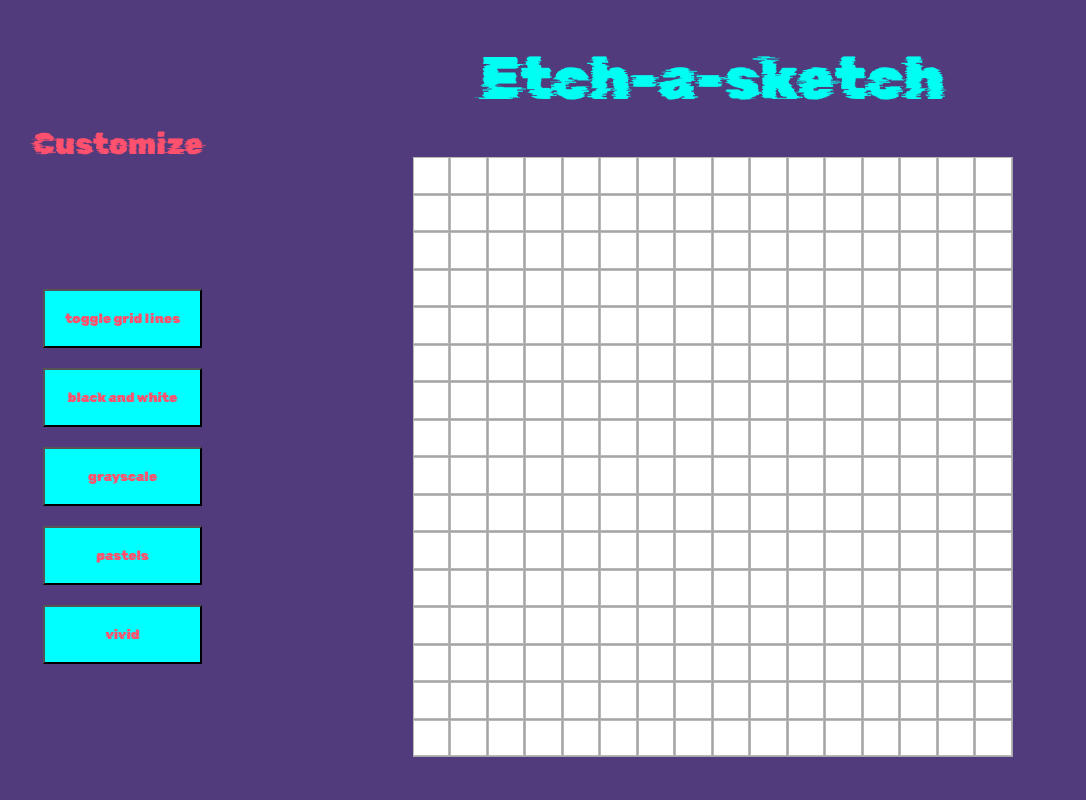
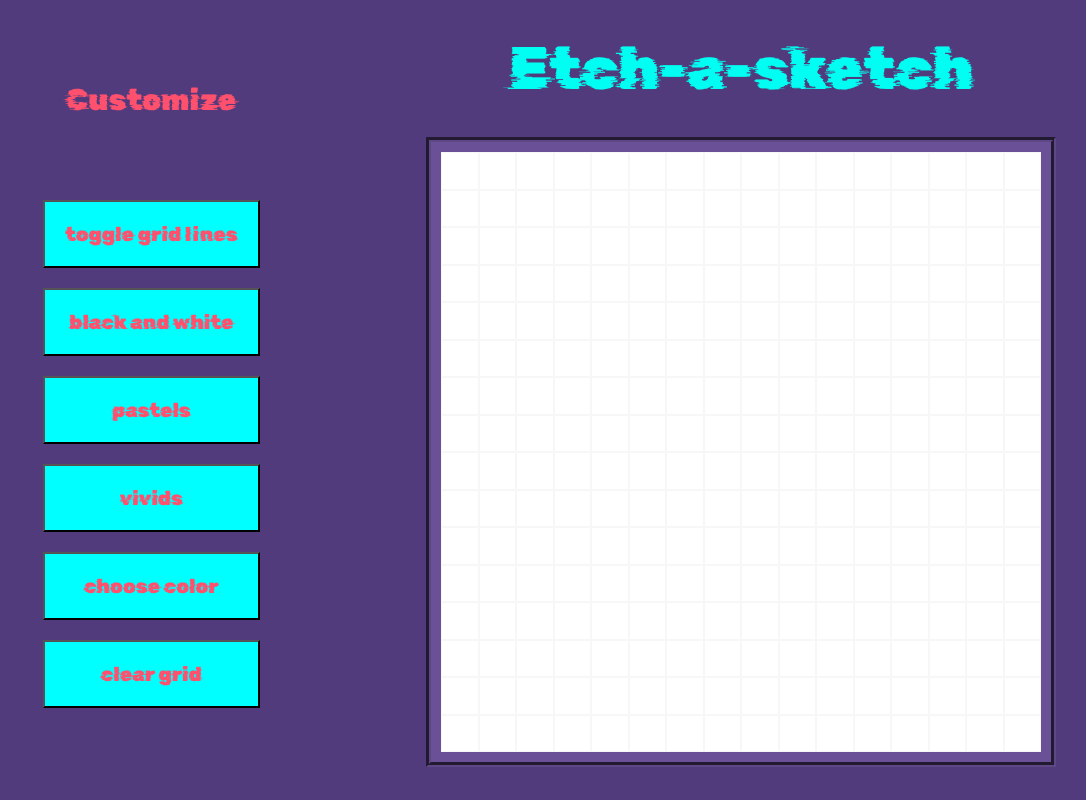
Before and after one commit to dh-programs/etch-a-sketch, a plain HTML site: page index.html in a window 1280 px wide. Shown: the whole page, without its empty margins (77-1163 px from the left). Drawn offline with Linux system fonts and the light colour scheme.

Commit message:
Create functional grid, create color selection function, create clear grid function, create toggle gride line function

```diff
--- a/index.html
+++ b/index.html
@@ -13,16 +13,17 @@
         <div class="main">
             <div class="sidebar">Customize
                 <div class="options">
-                    <button>toggle grid lines</button>
-                    <button>black and white</button>
-                    <button>grayscale</button>
-                    <button>pastels</button>
-                    <button>vivid</button>
+                    <button id="btn-grid-line">toggle grid lines</button>
+                    <button id="btn-black-white">black and white</button>
+                    <button id="btn-pastels">pastels</button>
+                    <button id="btn-vivids">vivids</button>
+                    <button id="btn-choose-color">choose color</button>
+                    <button id="btn-clear-grid">clear grid</button>
                 </div>
             </div>
             <div class="content">
                 <div class="title">Etch-a-sketch</div>
-                <div id="grid-container"></div>
+                <div class="grid-wrapper"><div id="grid-container"></div></div>
             </div>
         </div>
     </body>
--- a/script.js
+++ b/script.js
@@ -19,3 +19,53 @@ function createGrid(rowSize) {
 }
 
 createGrid(16);
+
+const gridBoxes = document.querySelectorAll('.grid-boxes');
+gridBoxes.forEach(gridBox => gridBox.addEventListener('mouseover', gridFill));
+
+const clearButton = document.querySelector('#btn-clear-grid');
+clearButton.addEventListener('click', clearGrid);
+
+const gridLineButton = document.querySelector('#btn-grid-line');
+gridLineButton.addEventListener('click', toggleGridLines);
+
+let fillColor = 'black';
+const blackButton = document.querySelector('#btn-black-white');
+blackButton.addEventListener('click', setFillColorBlack);
+
+const vividsButton = document.querySelector('#btn-vivids');
+vividsButton.addEventListener('click', setFillColorVivids);
+
+const pastelsButton = document.querySelector('#btn-pastels');
+pastelsButton.addEventListener('click', setFillColorPastels);
+
+function gridFill() {
+    this.style.backgroundColor = fillColor;
+}
+
+function clearGrid() {
+    gridBoxes.forEach(gridBox => gridBox.style.backgroundColor = 'white');
+}
+
+function toggleGridLines() {
+    gridBoxes.forEach(gridBox => {
+        if (gridBox.style.borderWidth === '1px') {
+            gridBox.style.borderWidth = '0px';
+        } else {
+            gridBox.style.borderWidth = '1px';
+        }
+    });
+}
+
+function setFillColorBlack() {
+    fillColor = 'black';
+}
+
+// choose from array of pastels
+function setFillColorVivids() {
+    fillColor = 'rgb(0, 255, 242)';
+}
+
+function setFillColorPastels() {
+    fillColor = 'rgb(255, 150, 168)';
+}
--- a/styles.css
+++ b/styles.css
@@ -12,10 +12,15 @@ body {
 
 button {
     font-family: RubikGlitch;
-    color:rgb(255, 80, 109);
+    font-size: 20px;
+    color: rgb(255, 80, 109);
     background-color: aqua;
     padding: 20px;
     margin: 10px;
+}
+
+button:hover {
+    opacity: .7;
 }
 
 .main {
@@ -31,6 +36,7 @@ button {
     display: flex;
     flex-direction: column;
     justify-content: space-evenly;
+    align-items: center;
     color:rgb(255, 80, 109);
     font-size: 30px;
     padding: 10px;
@@ -56,6 +62,15 @@ button {
     justify-content: space-evenly;
 }
 
+.grid-wrapper {
+    display: flex;
+    align-items: center;
+    justify-content: center;
+    padding: 10px;
+    border: 5px rgb(93, 71, 133) groove;
+    background-color: rgb(106, 81, 151);
+}
+
 #grid-container {
     display: grid;
     height: 600px;
@@ -63,11 +78,20 @@ button {
     max-width: 600px;
     max-height: 600px;
     gap: 0px;
-    background-color: rgb(165, 165, 165);
 }
 
 .grid-boxes {
     box-sizing: border-box;
     background-color: white;
-    border: 1px rgb(185, 183, 183) solid;
+    min-width: 100%;
+    max-width: 100%;
+    min-height: 100%;
+    max-height: 100%;
+    border-style: solid;
+    border-color: rgba(47, 47, 47, 0.041);
+    border-width: 1px;
 }
+
+.grid-boxes:hover {
+    opacity: .5;
+}
```
